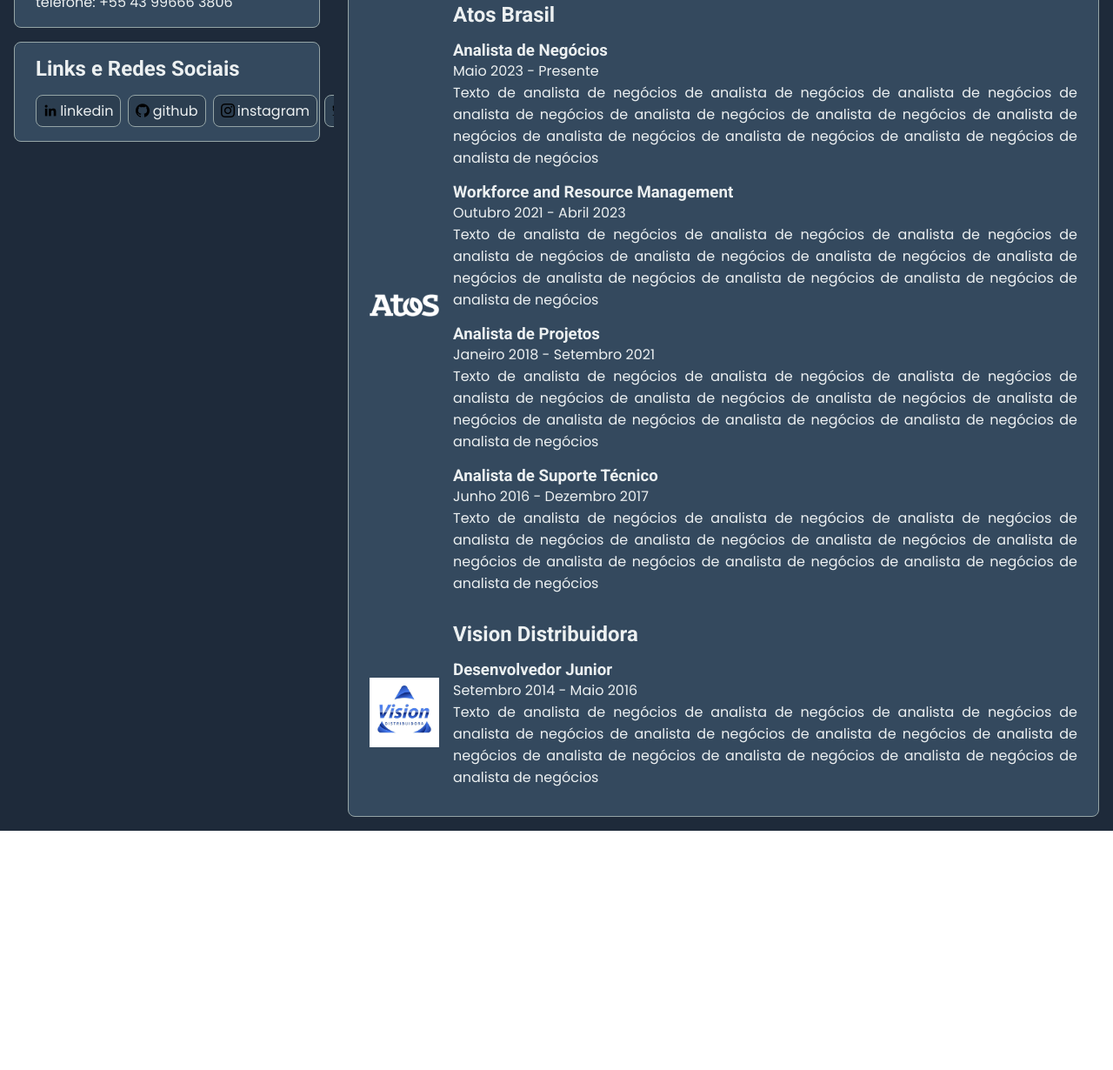
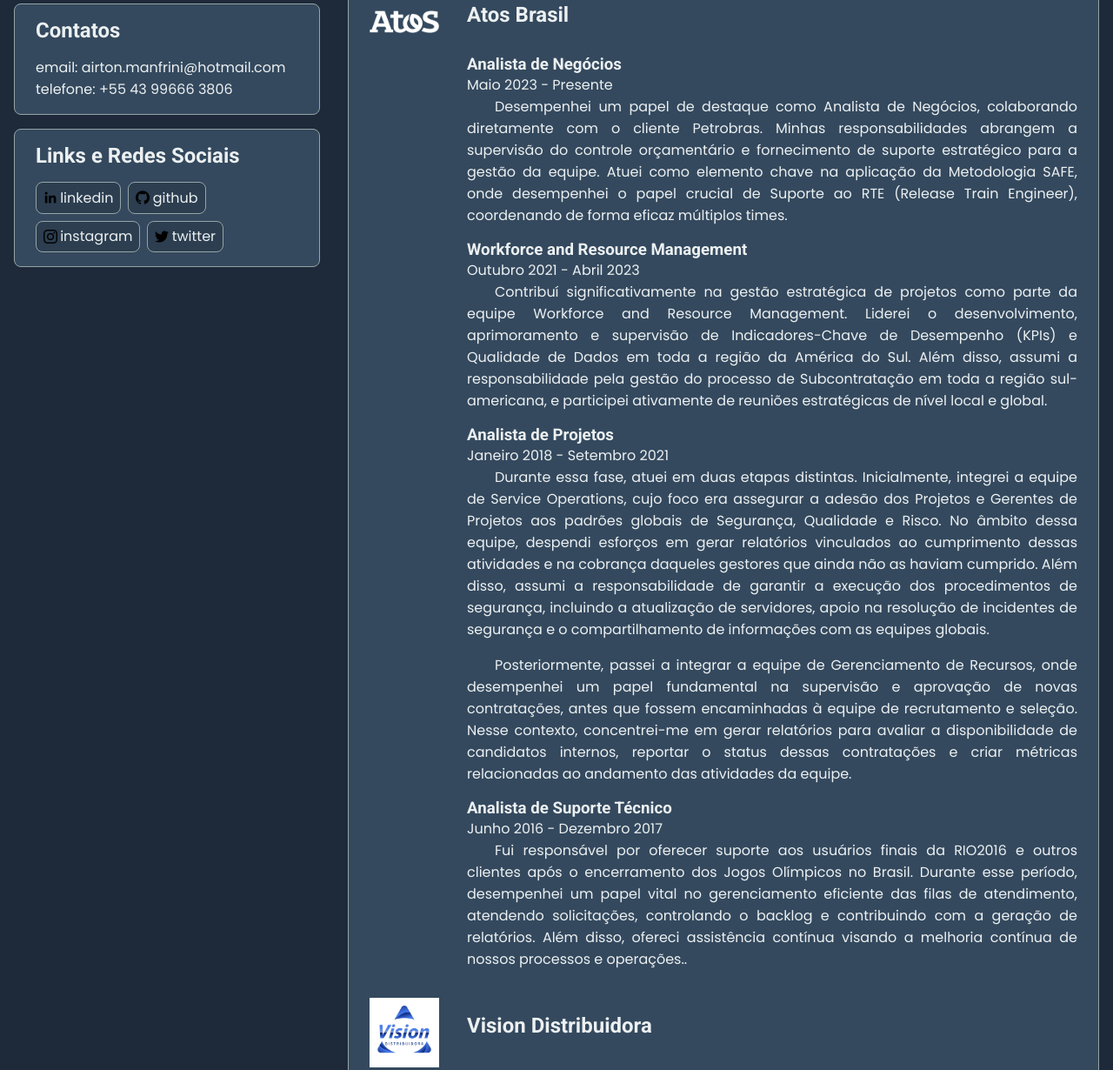
Before and after one commit to cheoberin/curriculum, a plain HTML site: page index.html in a window 1280 px wide. Shown: the part 809-2039 px from the top of the page at 87% size. Before the commit the page ends 1764 px from the top, so only its background shows below. Drawn offline with Linux system fonts and the light colour scheme.

Commit message:
-u Small changes and Text inclusion

```diff
--- a/index.html
+++ b/index.html
@@ -18,21 +18,22 @@
             <section class="aside__section">
                 <img class="section__photo" src="./assets/eu.jpg" alt="Foto do Airton">
                 <h1 class="section__title">Airton Ribeiro Manfrini Junior</h1>
-                <p class="section__text">Lorem ipsum dolor sit amet. Non accusantium galisum eos voluptatem eaque et
-                    saepe maxime et iste laborum ea quibusdam cumque sit amet magnam non ipsam illum. Aut asperiores
-                    autem aut quia saepe aut culpa voluptas et voluptatem quaerat est numquam fugit qui tempora ipsa. Id
-                    quisquam dolore non voluptatem magnam et illo odio ut beatae doloremque ut quidem voluptatem et
-                    veniam odio. Et quia facere aut consequatur placeat ut quia veniam et incidunt magnam non quae
-                    consectetur non dolorum autem ad nemo tenetur.</p>
+                <p class="section__text">Olá! Sou um profissional apaixonado por desenvolvimento e análise de dados,
+                    atualmente voltando à cena de desenvolvimento com uma bagagem sólida. Minha jornada inclui um
+                    profundo conhecimento em Java, Spring Boot, Angular e Python, combinado com uma rica experiência em
+                    análise de dados. Minha trajetória abrange desde o suporte técnico até a gestão de recursos, o que
+                    me proporcionou uma visão abrangente das necessidades de negócios e habilidades técnicas. Estou
+                    entusiasmado para aplicar meu conhecimento diversificado e colaborar na criação de soluções
+                    inovadoras e impactantes. Vamos construir o futuro juntos!</p>
             </section>
             <section class="aside__section">
                 <h2 class="section__subtitle">Contatos</h2>
                 <ul class="section__list">
                     <li>
-                        <p class="section__text">email: airton.manfrini@hotmail.com</p>
+                        <p class="section__item">email: airton.manfrini@hotmail.com</p>
                     </li>
                     <li>
-                        <p class="section__text">telefone: +55 43 99666 3806</p>
+                        <p class="section__item">telefone: +55 43 99666 3806</p>
                     </li>
                 </ul>
             </section>
@@ -162,68 +163,87 @@
             <section class="aside__section">
                 <h2 class="section__subtitle">Experiência Profissional</h2>
                 <div class="item__split">
-                    <img class="item__logo" src="./assets/atos.png" alt="Logo da Atos">
+                    <div class="logo__title">
+                        <img class="item__logo" src="./assets/atos.png" alt="Logo da Atos">
+                        <h2 class="section__subtitle content">Atos Brasil</h2>
+                    </div>
                     <ul class="section__list">
-                        <h2 class="section__subtitle content">Atos Brasil</h2>
                         <li class="list__item content">
-                            <div>
+                            <div class="spaced">
                                 <h3 class="section__subtitle">Analista de Negócios</h3>
                                 <span class="section__text">Maio 2023 - Presente</span>
-                                <p class="section__text">Texto de analista de negócios de analista de negócios de
-                                    analista de negócios de
-                                    analista de negócios de analista de negócios de analista de negócios de analista de
-                                    negócios de analista de negócios de analista de negócios de analista de negócios de
-                                    analista de negócios </p>
+                                <p class="section__text">Desempenhei um papel de destaque como Analista de Negócios,
+                                    colaborando diretamente com o cliente Petrobras. Minhas responsabilidades abrangem a
+                                    supervisão do controle orçamentário e fornecimento de suporte estratégico para a
+                                    gestão da equipe. Atuei como elemento chave na aplicação da Metodologia SAFE, onde
+                                    desempenhei o papel crucial de Suporte ao RTE (Release Train Engineer), coordenando
+                                    de forma eficaz múltiplos times.</p>
                             </div>
                         </li>
                         <li class="list__item content">
-                            <div>
+                            <div class="spaced">
                                 <h3 class="section__subtitle">Workforce and Resource Management</h3>
                                 <span class="section__text">Outubro 2021 - Abril 2023</span>
-                                <p class="section__text">Texto de analista de negócios de analista de negócios de
-                                    analista de negócios de
-                                    analista de negócios de analista de negócios de analista de negócios de analista de
-                                    negócios de analista de negócios de analista de negócios de analista de negócios de
-                                    analista de negócios </p>
+                                <p class="section__text">Contribuí significativamente na gestão estratégica de projetos
+                                    como parte da equipe Workforce and Resource Management. Liderei o desenvolvimento,
+                                    aprimoramento e supervisão de Indicadores-Chave de Desempenho (KPIs) e Qualidade de
+                                    Dados em toda a região da América do Sul. Além disso, assumi a responsabilidade pela
+                                    gestão do processo de Subcontratação em toda a região sul-americana, e participei
+                                    ativamente de reuniões estratégicas de nível local e global.</p>
                             </div>
                         </li>
                         <li class="list__item content">
-                            <div>
+                            <div class="spaced">
                                 <h3 class="section__subtitle">Analista de Projetos</h3>
                                 <span class="section__text">Janeiro 2018 - Setembro 2021</span>
-                                <p class="section__text">Texto de analista de negócios de analista de negócios de
-                                    analista de negócios de
-                                    analista de negócios de analista de negócios de analista de negócios de analista de
-                                    negócios de analista de negócios de analista de negócios de analista de negócios de
-                                    analista de negócios </p>
+                                <p class="section__text content">Durante essa fase, atuei em duas etapas distintas.
+                                    Inicialmente, integrei a equipe de Service Operations, cujo foco era assegurar a
+                                    adesão dos Projetos e Gerentes de Projetos aos padrões globais de Segurança,
+                                    Qualidade e Risco. No âmbito dessa equipe, despendi esforços em gerar relatórios
+                                    vinculados ao cumprimento dessas atividades e na cobrança daqueles gestores que
+                                    ainda não as haviam cumprido. Além disso, assumi a responsabilidade de garantir a
+                                    execução dos procedimentos de segurança, incluindo a atualização de servidores,
+                                    apoio na resolução de incidentes de segurança e o compartilhamento de informações
+                                    com as equipes globais.</p>
+                                <p class="section__text"> Posteriormente, passei a integrar a equipe de Gerenciamento de
+                                    Recursos, onde desempenhei um papel fundamental na supervisão e aprovação de novas
+                                    contratações, antes que fossem encaminhadas à equipe de recrutamento e seleção.
+                                    Nesse contexto, concentrei-me em gerar relatórios para avaliar a disponibilidade de
+                                    candidatos internos, reportar o status dessas contratações e criar métricas
+                                    relacionadas ao andamento das atividades da equipe.</p>
                             </div>
                         </li>
                         <li class="list__item content">
-                            <div>
+                            <div class="spaced">
                                 <h3 class="section__subtitle">Analista de Suporte Técnico</h3>
                                 <span class="section__text">Junho 2016 - Dezembro 2017</span>
-                                <p class="section__text">Texto de analista de negócios de analista de negócios de
-                                    analista de negócios de
-                                    analista de negócios de analista de negócios de analista de negócios de analista de
-                                    negócios de analista de negócios de analista de negócios de analista de negócios de
-                                    analista de negócios </p>
+                                <p class="section__text">Fui responsável por oferecer suporte aos usuários finais da
+                                    RIO2016 e outros clientes após o encerramento dos Jogos Olímpicos no Brasil. Durante
+                                    esse período, desempenhei um papel vital no gerenciamento eficiente das filas de
+                                    atendimento, atendendo solicitações, controlando o backlog e contribuindo com a
+                                    geração de relatórios. Além disso, ofereci assistência contínua visando a melhoria
+                                    contínua de nossos processos e operações..</p>
                             </div>
                         </li>
                     </ul>
                 </div>
                 <div class="item__split">
-                    <img class="item__logo" src="./assets/visionn.jpg" alt="Logo Visionn">
-                    <ul>
+                    <div class="logo__title">
+                        <img class="item__logo" src="./assets/visionn.jpg" alt="Logo Visionn">
                         <h2 class="section__subtitle content">Vision Distribuidora</h2>
+                    </div>
+                    <ul class="section__list">
                         <li class="list__item content">
-                            <div>
+                            <div class="spaced">
                                 <h3 class="section__subtitle">Desenvolvedor Junior</h3>
                                 <span class="section__text">Setembro 2014 - Maio 2016</span>
-                                <p class="section__text">Texto de analista de negócios de analista de negócios de
-                                    analista de negócios de
-                                    analista de negócios de analista de negócios de analista de negócios de analista de
-                                    negócios de analista de negócios de analista de negócios de analista de negócios de
-                                    analista de negócios </p>
+                                <p class="section__text">Durante esse período, participei ativamente do desenvolvimento
+                                    de um sistema interno utilizando a linguagem Delphi. Minhas tarefas envolviam a
+                                    criação de novas funcionalidades e recursos, bem como a geração de relatórios para
+                                    auxiliar a equipe comercial. Além disso, ofereci suporte aos vendedores,
+                                    orientando-os na utilização e instalação do aplicativo de vendas. Também assumi a
+                                    responsabilidade de cuidar da manutenção e suporte dos computadores da empresa,
+                                    contribuindo para a operacionalidade do ambiente tecnológico.</p>
                             </div>
                         </li>
                     </ul>
--- a/styles/style.css
+++ b/styles/style.css
@@ -73,6 +73,14 @@
     font-family: var(--font-text);
     color: var(--color-text);
     text-align: justify;
+    text-indent: 2rem;
+}
+
+.section__item {
+    width: 100%;
+    font-family: var(--font-text);
+    color: var(--color-text);
+    text-align: justify;
 }
 
 .content {
@@ -111,6 +119,7 @@
 .section__grid {
     display: flex;
     flex-direction: row;
+    flex-wrap: wrap;
     width: 100%;
     gap: 0.5rem;
 }
@@ -187,7 +196,18 @@
 .item__split {
     width: 100%;
     display: flex;
+    flex-direction: column;
+    gap: 1rem;
+    align-items: baseline;
+}
+
+.logo__title{
+    display: flex;
     flex-direction: row;
-    gap: 1rem;
     align-items: center;
+    gap: 2rem;
 }
+
+.spaced{
+    margin-left: 7rem;
+}
```
